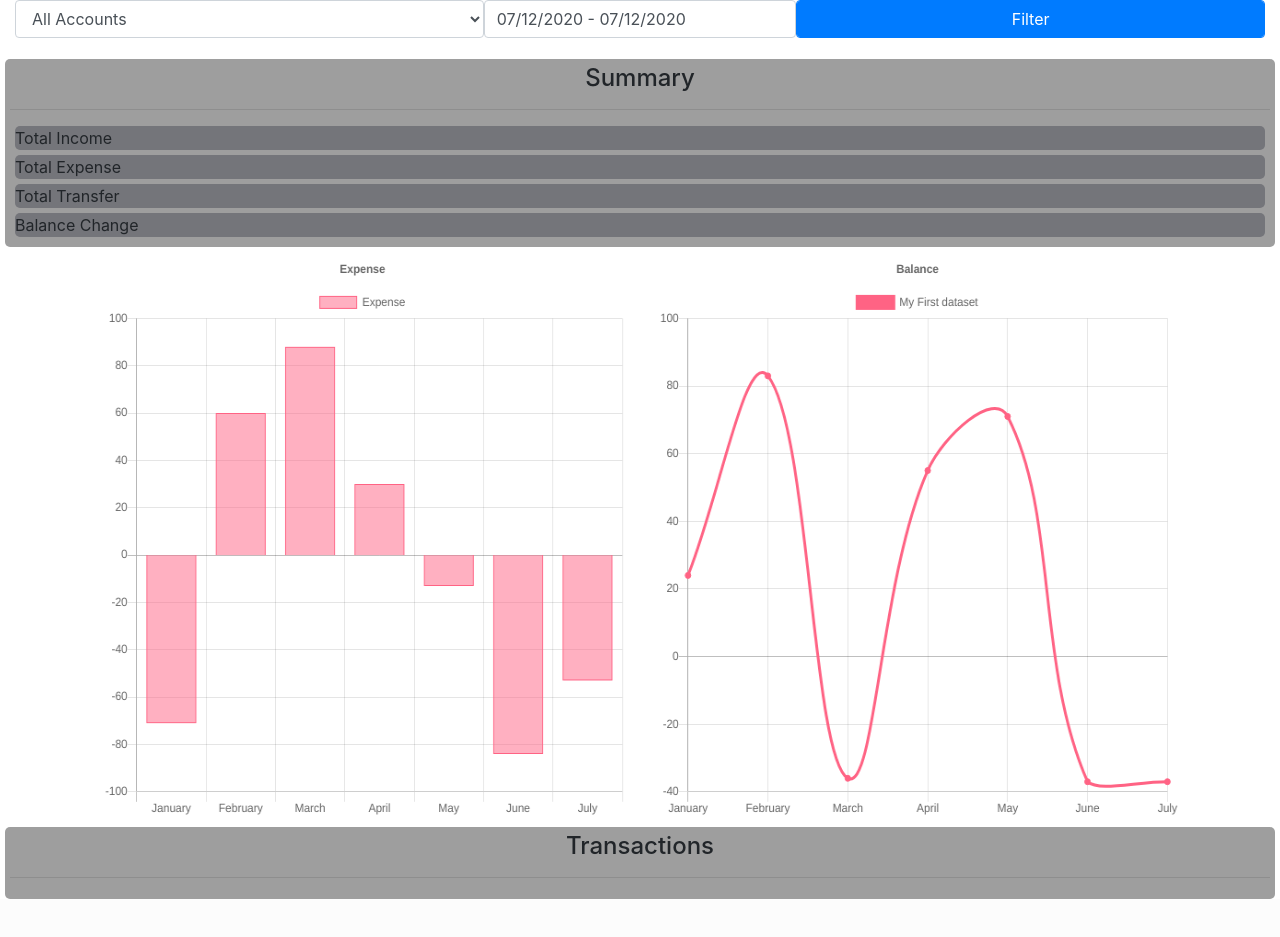
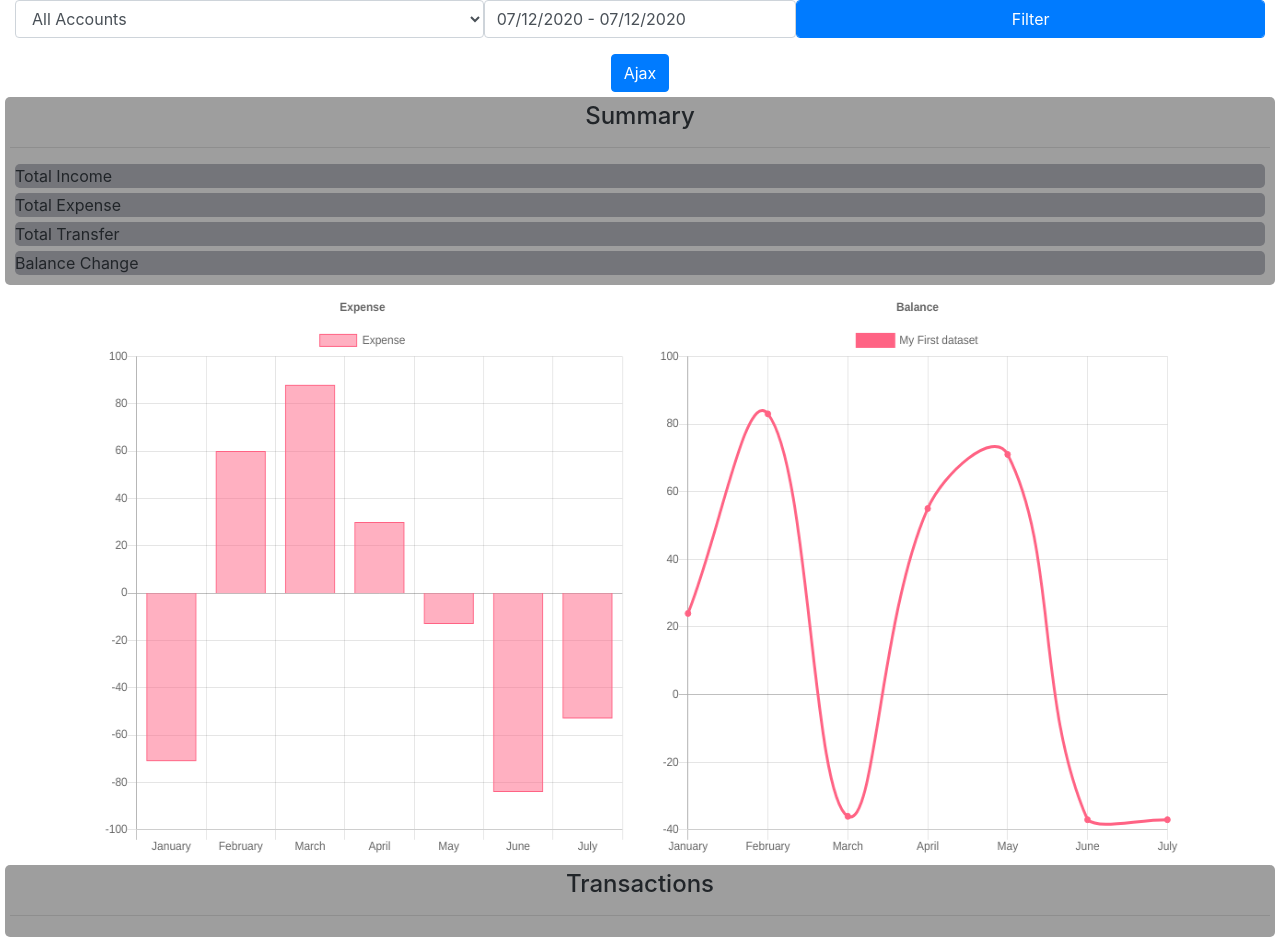
Before and after one commit to n1ck940712/Wallet-App, a Django app: template walletapp/templates/walletapp/overview.html in a window 1280 px wide. Shown: the part 56-993 px from the top of the page. Before the commit the page ends 955 px from the top, so only its background shows below. Run offline with Django 3.2, Linux system fonts and the light colour scheme; the template is opened without the code that fills it, so the values that code supplies are empty; some libraries are stand-ins or nearby versions.

Commit message:
manage to process queryset in javascript. working on dynamic chart

```diff
--- a/walletapp/static/walletapp/app.js
+++ b/walletapp/static/walletapp/app.js
@@ -43,7 +43,7 @@ $(document).ready(function (){
         getTransTotal()
     })
 
-    $('.accountDiv').click(function(){
+    $('#ajaxButton').click(function(){
         $.ajax({
             type: 'GET',
             url: 'overviewAjax',
@@ -51,11 +51,25 @@ $(document).ready(function (){
                 "selected_account": $(this).attr('id')
             },
             success: function(data) {
-                console.log(data);
                 $('#totalIncome').text("$ "+data.total_income)
                 $('#totalExpense').text("$ "+data.total_expense)
                 $('#totalChange').text("$ "+data.total_change)
                 $('#totalTransfer').text("$ "+data.total_transfer)
+                $('transContrCont').html('')
+                var transaction = JSON.parse(data.transaction)
+                for (var item in transaction) {
+                    console.log(transaction[item])
+                    if (transaction[item].fields.type =='Expense') {
+                        var trans = $('<div class="transContrContSub divExpense"></div>').text(`${transaction[item].fields.type}: ${transaction[item].fields.category} (${transaction[item].fields.fromAccount}) ${transaction[item].fields.entryNote}   $${transaction[item].fields.amount}`)
+                    }
+                    if (transaction[item].fields.type =='Income') {
+                        var trans = $('<div class="transContrContSub divIncome"></div>').text(`${transaction[item].fields.type}: ${transaction[item].fields.category} (${transaction[item].fields.fromAccount}) ${transaction[item].fields.entryNote}   $${transaction[item].fields.amount}`)
+                    }
+                    if (transaction[item].fields.type =='Transfer') {
+                        var trans = $('<div class="transContrContSub divTransfer"></div>').text(`${transaction[item].fields.type}: from (${transaction[item].fields.fromAccount}) to  (${transaction[item].fields.toAccount}) ${transaction[item].fields.entryNote}   $${transaction[item].fields.amount}`)
+                    }
+                    $('.transContrCont').append(trans)
+                }
             }
         })
     })
--- a/walletapp/static/walletapp/chart.js
+++ b/walletapp/static/walletapp/chart.js
@@ -21,25 +21,6 @@ var barChartData = {
     }]
 
 };
-
-window.onload = function() {
-    var ctx = document.getElementById('expenseChart').getContext('2d');
-    window.myChart = new Chart(ctx, {
-        type: 'bar',
-        data: barChartData,
-        options: {
-            responsive: true,
-            title: {
-                display: true,
-                text: 'Expense'
-            },
-            tooltips: {
-                mode: 'point'
-            }
-        }
-    });
-};
-
 
 var MONTHS = ['January', 'February', 'March', 'April', 'May', 'June', 'July', 'August', 'September', 'October', 'November', 'December'];
 var config = {
--- a/walletapp/static/walletapp/style.css
+++ b/walletapp/static/walletapp/style.css
@@ -60,3 +60,16 @@ body{
     border-radius: 5px;
     margin: 5px;
 }
+
+.transContr{
+    background-color: #9e9e9e;
+    border-radius: 5px;
+    margin: 5px;
+    padding: 5px;
+}
+
+.transContrContSub{
+    /* background-color: #74757a; */
+    border-radius: 5px;
+    margin: 5px;
+}
--- a/walletapp/templates/walletapp/overview.html
+++ b/walletapp/templates/walletapp/overview.html
@@ -27,6 +27,9 @@
         <input type="hidden" name="filterDateEnd" id="filterDateEnd">
         <button type="submit" class="btn btn-primary btn-md form-control">Filter</button>
     </form>
+</div>
+<div class="ajaxContainer text-center">
+    <button type="button" class="btn btn-primary btn-md" id="ajaxButton">Ajax</button>
 </div>
 <div class="summaryContainer">
     <div class="summaryContainerHeader text-center">
@@ -58,15 +61,18 @@
 
 </div>
 
-<div class="summaryContainer">
-    <div class="summaryContainerHeader text-center">
+<!-- -------------------------------transaction summary -->
+<div class="transContr">
+    <div class="transContrHeadr text-center">
         <h4>Transactions</h4>
     </div>
     <hr>
-    {% for item in transaction %}
-        <div class="summaryContainerSub" id="summaryIncome">
+    <div class="transContrCont">
+        <!-- {% for item in transaction %}
+        <div class="transContrContSub" id="summaryIncome">
             <span>{{item}}</span>
         </div>
-    {% endfor %}
+        {% endfor %} -->
+    </div>
 </div>
 {% endblock %}
```
Also changed, not shown: walletapp/views.py (+3 -4 lines).
